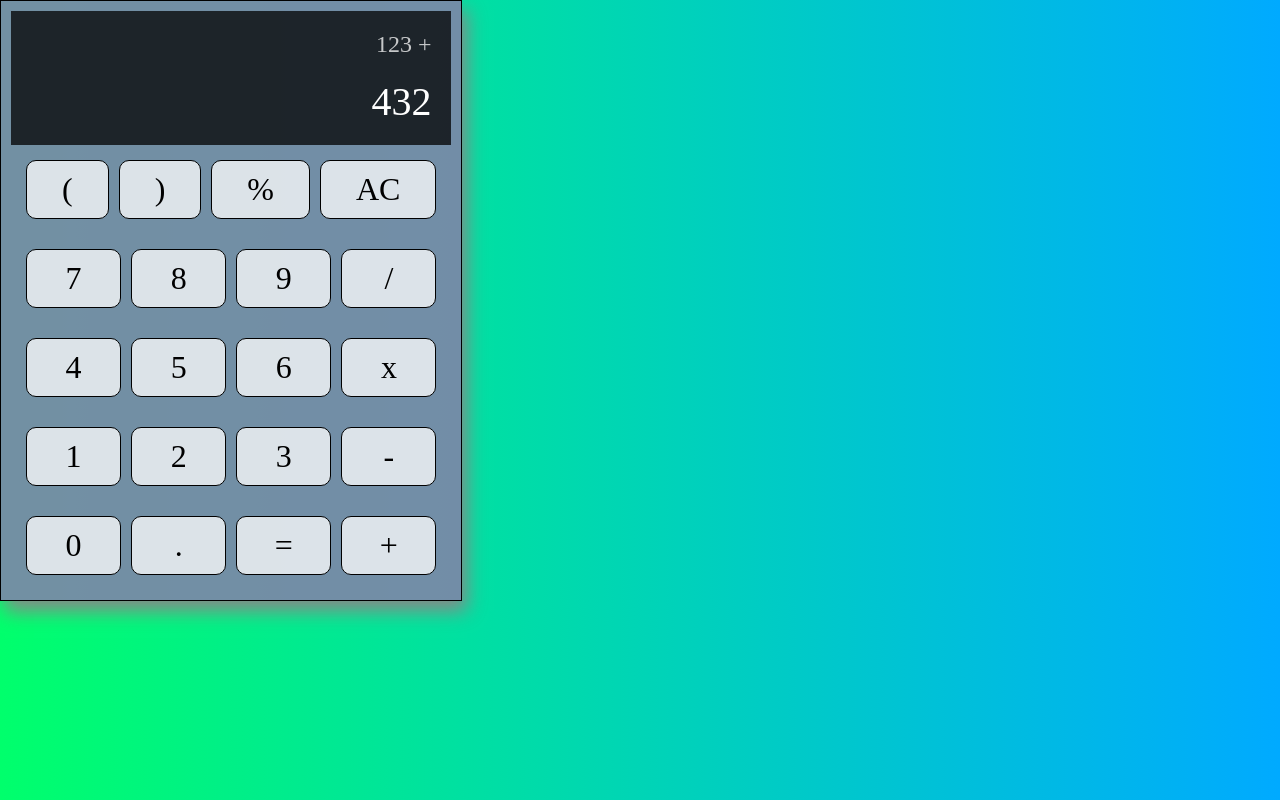
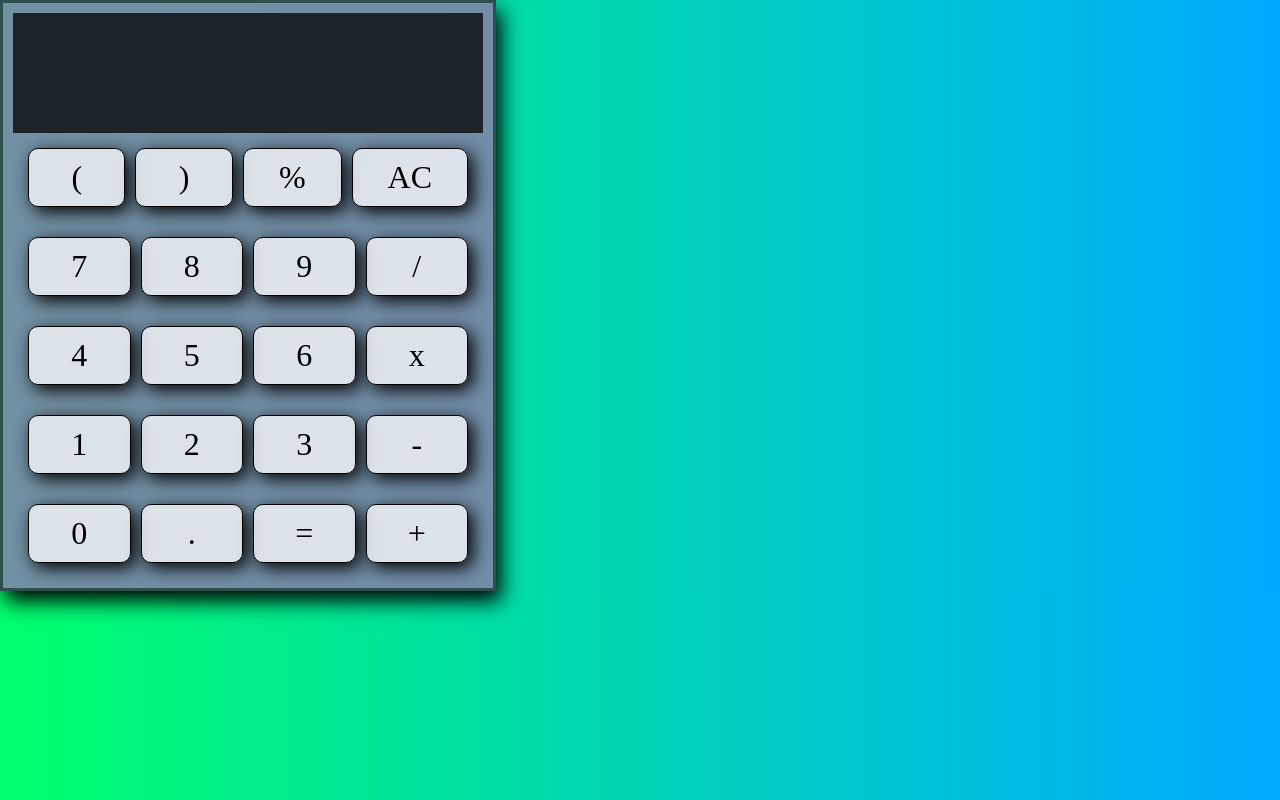
Before and after one commit to mattiepops/calculator, a plain HTML site: page index.html in a window 1280 px wide. Drawn offline with Linux system fonts and the light colour scheme.

Commit message:
did shadow style changes

```diff
--- a/calculator.js
+++ b/calculator.js
@@ -14,13 +14,13 @@ calcResult.className = "result";
 
 const prevOperandText = document.createElement("div");
 prevOperandText.className = "previous-operand";
-prevOperandText.textContent = "123 +";
+prevOperandText.textContent = "";
 
 // ____________________
 
 const currOperandText = document.createElement('div');
 currOperandText.className = "current-operand";
-currOperandText.textContent = "432";
+currOperandText.textContent = "";
 
 // ____________________
 
@@ -121,7 +121,8 @@ class Calculator {
                 computation = prev / current;
                 break;
             // case "%":
-            //     computation = current
+            //     computation = prev / 100;
+            //     break;
             default:
                 return
         }
--- a/style.css
+++ b/style.css
@@ -10,13 +10,13 @@ body {
     padding: 20px;
     border-radius: 10px;
     width: 400px;*/
-    border: 1px solid black;
+    border: 3px solid darkslategrey;
     justify-content: center;
     align-items: center;
     min-height: fit-content;
     max-width: fit-content;
     background-color:  rgba(125, 135, 168, 0.918);
-    box-shadow: 5px 10px 18px #888888;
+    box-shadow: 5px 10px 20px black;
 }
 
 div {
@@ -58,6 +58,8 @@ div {
     border: 1px solid black;
     outline: none;
     background-color: rgba(255, 255, 255, 0.75);
+    box-shadow: 5px 5px 18px black;
+
 }
 
 .btn:hover {
@@ -85,6 +87,8 @@ div {
   padding: 10px;
   word-wrap: break-word;
   word-break: break-all;
+  height: 100px;
+  width: 450px;
 }
 
 .result .previous-operand{
```
